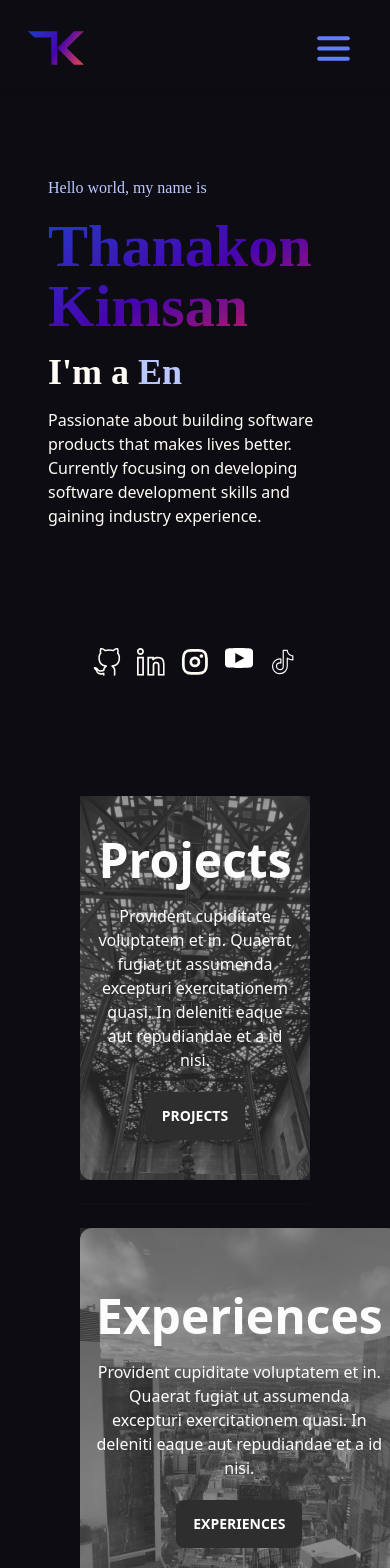
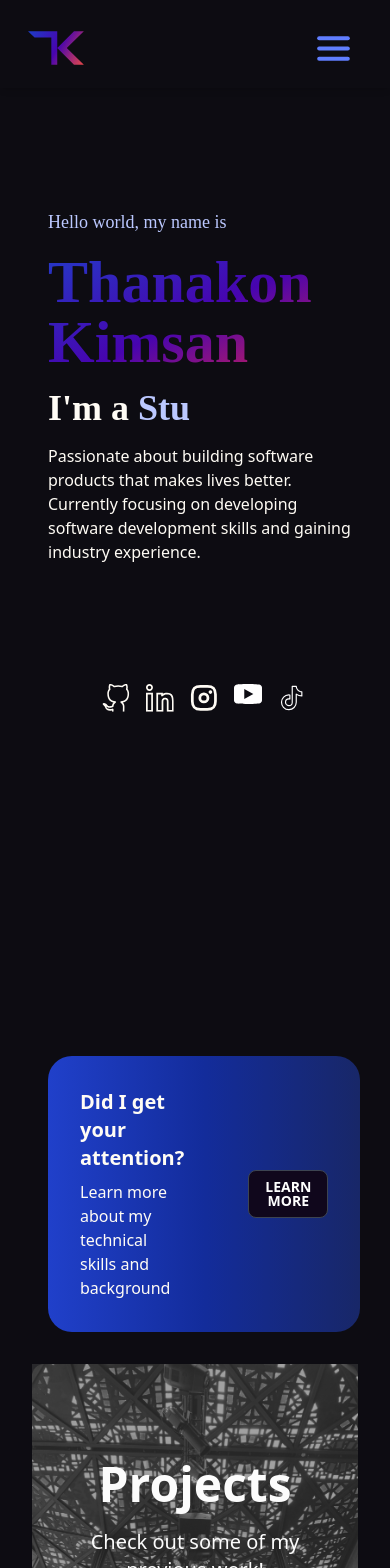
Before and after one commit to konfucius1/portfolio-website, a React (Vite) app: page / in a window 390 px wide. Shown: the top 1568 px of the page. Built offline with nearby package versions, Linux system fonts and the light colour scheme.

Commit message:
finalise home page

```diff
--- a/src/App.jsx
+++ b/src/App.jsx
@@ -4,6 +4,7 @@ import Experience from './pages/Experience.jsx';
 import Projects from './pages/Projects.jsx';
 import Contact from './pages/Contact.jsx';
 import Home from './pages/Home.jsx';
+import Error from './pages/Error.jsx';
 import SharedLayout from './pages/SharedLayout.jsx';
 
 function App() {
@@ -16,6 +17,7 @@ function App() {
           <Route path="experience" element={<Experience />} />
           <Route path="projects" element={<Projects />} />
           <Route path="contact" element={<Contact />} />
+          <Route path="*" element={<Error />} />
         </Route>
       </Routes>
     </BrowserRouter>
--- a/src/components/Divider.jsx
+++ b/src/components/Divider.jsx
@@ -5,13 +5,21 @@ import ExperienceBG from '../assets/background-photos/experience-bg.jpg';
 
 const Divider = () => {
   return (
-    <div className="flex flex-col w-full lg:flex-row px-20 py-8">
-      <div className="grid flex-grow md:h-64 card bg-base-300 rounded-box place-items-center">
-        <HeroImage image={ProjectBG} name="Projects" />
+    <div className="flex flex-col w-full lg:flex-row px-8 py-8 justify-center items-center">
+      <div className="grid flex-grow md:w-1/2 md:h-64 card bg-base-300 rounded-box place-items-center">
+        <HeroImage
+          image={ProjectBG}
+          name="Projects"
+          desc="Check out some of my previous work!"
+        />
       </div>
       <div className="divider lg:divider-horizontal"></div>
-      <div className="grid flex-grow md:h-64 card bg-base-300 rounded-box place-items-center">
-        <HeroImage image={ExperienceBG} name="Experiences" />
+      <div className="grid flex-grow md:w-1/2 md:h-64 card bg-base-300 rounded-box place-items-center">
+        <HeroImage
+          image={ExperienceBG}
+          name="Experience"
+          desc="Stay up to date with my current work!"
+        />
       </div>
     </div>
   );
--- a/src/components/ExperienceCard.jsx
+++ b/src/components/ExperienceCard.jsx
@@ -12,7 +12,7 @@ const ExperienceCard = ({
   desc,
 }) => {
   return (
-    <article className="flex flex-col rounded-xl items-center  flex-shrink-0 w-[500px] md:w-[600px] xl:w-[900px] snap-center pb-10 hover:opacity-100 opacity-40 cursor-pointer transition-opacity duration-200 overflow-hidden bg-off-white/10 ">
+    <article className="flex flex-col rounded-xl items-center flex-shrink-0 w-full sm:w-[400px] md:w-[600px] xl:w-[900px] snap-center pb-10 hover:opacity-100 opacity-40 cursor-pointer transition-opacity duration-200 overflow-hidden bg-off-white/10 ">
       <motion.img
         initial={{
           y: -100,
@@ -21,20 +21,23 @@ const ExperienceCard = ({
         transition={{ duration: 1.2 }}
         whileInView={{ opacity: 1, y: 0 }}
         viewport={{ once: true }}
-        className="w-32 h-32 rounded-full xl:w-[200px] xl:h-[200px] object-contain"
+        className="w-24 h-24 sm:w-32 sm:h-32 xl:w-[200px] xl:h-[200px] rounded-full object-contain"
         src={image}
         alt=""
       />
 
-      <div className="px-8 md:px-10">
-        <h4 className="text-4xl px-4 font-light">{title}</h4>
-        <p className="font-bold px-4 text-2xl mt-1">{name}</p>
-        <div className="flex space-x-2 my-2 px-4">
+      <div className="px-4 md:px-10">
+        <h4 className="text-2xl sm:text-4xl font-light">{title}</h4>
+        <p className="font-bold text-lg sm:text-2xl mt-1">{name}</p>
+        <div className="flex space-x-2 my-2">
           {techStack.map((tech) => (
-            <img className="h-10 w-10 rounded-full" src={tech}></img>
+            <img
+              className="h-8 w-8 sm:h-10 sm:w-10 rounded-full"
+              src={tech}
+            ></img>
           ))}
         </div>
-        <p className="uppercase p-5 text-off-white">
+        <p className="uppercase p-2 sm:p-5 text-off-white text-sm sm:text-base">
           {start}-{end}
         </p>
         <ul className="list-disc list-inside space-y-4 ml-5 text-base sm:text-lg">
--- a/src/components/Hero.jsx
+++ b/src/components/Hero.jsx
@@ -4,8 +4,8 @@ import MobileSocial from '../components/MobileSocial';
 
 const Hero = () => {
   return (
-    <div id="centre" className="px-8 md:px-8 md:mx-8 pb-20">
-      <h2 className="font-satoshi text-base sm:text-2xl font-medium text-[#BBC8FF]">
+    <div id="centre" className="px-8 md:px-8 md:mx-8 pt-16">
+      <h2 className="font-satoshi text-lg sm:text-2xl font-medium text-[#BBC8FF]">
         {' '}
         Hello world, my name is{' '}
       </h2>
@@ -22,12 +22,23 @@ const Hero = () => {
           className="text-[#BBC8FF]"
         />
       </p>
-      <p id="hero-paragraph" className="py-4 text-l sm:text-2xl ">
+      <p id="hero-paragraph" className="py-4 text-l sm:text-2xl">
         Passionate about building software products that makes lives better.
         Currently focusing on developing software development skills and gaining
         industry experience.
       </p>
       <MobileSocial />
+      <div className="flex flex-row justify-between items-center rounded-3xl mt-60 bg-gradient-to-r via-[#132c9b]  from-primary-blue to-[#182768]">
+        <div className="card">
+          <div className="card-body">
+            <h2 className="card-title">Did I get your attention?</h2>
+            <p>Learn more about my technical skills and background</p>
+          </div>
+        </div>
+        <div className="px-8">
+          <button className="btn bg-[#10071c]">Learn More</button>
+        </div>
+      </div>
     </div>
   );
 };
--- a/src/components/HeroImage.jsx
+++ b/src/components/HeroImage.jsx
@@ -1,6 +1,6 @@
 import React from 'react';
 
-const HeroImage = ({ image, name }) => {
+const HeroImage = ({ image, name, desc }) => {
   return (
     <div
       className="hero h-96 rounded-xl filter grayscale hover:grayscale-0"
@@ -12,12 +12,8 @@ const HeroImage = ({ image, name }) => {
       <div className="hero-content text-center text-off-white shadow-sm">
         <div className="max-w-md">
           <h1 className="mb-5 text-5xl font-bold">{name}</h1>
-          <p className="mb-5">
-            Provident cupiditate voluptatem et in. Quaerat fugiat ut assumenda
-            excepturi exercitationem quasi. In deleniti eaque aut repudiandae et
-            a id nisi.
-          </p>
-          <button className="btn btn-primary">{name}</button>
+          <p className="mb-5 text-xl">{desc}</p>
+          <button className="btn bg-primary-blue text-off-white">{name}</button>
         </div>
       </div>
     </div>
--- a/src/components/MobileSocial.jsx
+++ b/src/components/MobileSocial.jsx
@@ -7,7 +7,7 @@ import tiktok from '../assets/social-media-icons/tiktok-outline-svgrepo-com.svg'
 
 const MobileSocial = () => {
   return (
-    <div className="flex justify-center items-center md:hidden pt-24">
+    <div className="flex justify-center items-center md:hidden py-24">
       <div id="left" className="flex flex-row">
         <a
           href="https://github.com/konfucius1"
--- a/src/pages/Error.jsx
+++ b/src/pages/Error.jsx
@@ -1,5 +1,13 @@
+import { Link } from 'react-router-dom';
+
 const Error = () => {
-  return <div>Error 404</div>;
+  return (
+    <div className="flex flex-col justify-center items-center h-64">
+      <h2>Error 404</h2>
+      <p>Page Not Found</p>
+      <Link to="/">Return Home</Link>
+    </div>
+  );
 };
 
 export default Error;
--- a/src/pages/Experience.jsx
+++ b/src/pages/Experience.jsx
@@ -83,16 +83,16 @@ const Experience = () => {
     <div>
       <div className="flex bg-dark px-4 pt-16 sm:px-20 sm:pt-24 relative z-1">
         <LeftBar />
+        <h3 className="pt-16 absolute top-0 uppercase tracking-[20px] text-gray-500 text-2xl">
+          Experience
+        </h3>
         <motion.div
           initial={{ opacity: 0 }}
           whileInView={{ opacity: 1 }}
           transition={{ duration: 1.5 }}
-          className="h-screen flex relative overflow-hidden flex-col text-lft md:flex-row max-w-full px-10 justify-evenly mx-auto items-center"
+          className="h-screen flex relative overflow-hidden flex-col text-lft md:flex-row max-w-full px-2 justify-evenly mx-auto items-center "
         >
-          <h3 className="absolute top-0 uppercase tracking-[20px] text-gray-500 text-2xl">
-            Experience
-          </h3>
-          <div className="w-full flex space-x-5 overflow-x-scroll p-10 snap-x snap-mandatory scrollbar scrollbar-track-gray-400/20 scrollbar-thumb-[#F7AB0A]/80">
+          <div className="w-full flex space-x-5 overflow-x-scroll p-10 snap-x snap-mandatory scrollbar scrollbar-track-gray-400/20 scrollbar-thumb-off-white/80">
             {experiences.map((experience) => (
               <ExperienceCard
                 key={experience.id}
--- a/src/pages/Home.jsx
+++ b/src/pages/Home.jsx
@@ -6,7 +6,7 @@ import Divider from '../components/Divider';
 const Home = () => {
   return (
     <>
-      <div className="flex sm:flex bg-dark px-4 pt-16 sm:px-20 sm:pt-24 relative z-1">
+      <div className="flex sm:flex bg-dark px-4 pt-8 sm:px-20 sm:pt-8 relative z-1">
         <LeftBar />
         <Hero />
         <RightBar />
--- a/src/pages/Projects.jsx
+++ b/src/pages/Projects.jsx
@@ -79,6 +79,8 @@ const Projects = () => {
           contact me for any questions.
         </p>
 
+        <p></p>
+
         <div>
           {projectData.map((project) => (
             <ProjectCard
```
